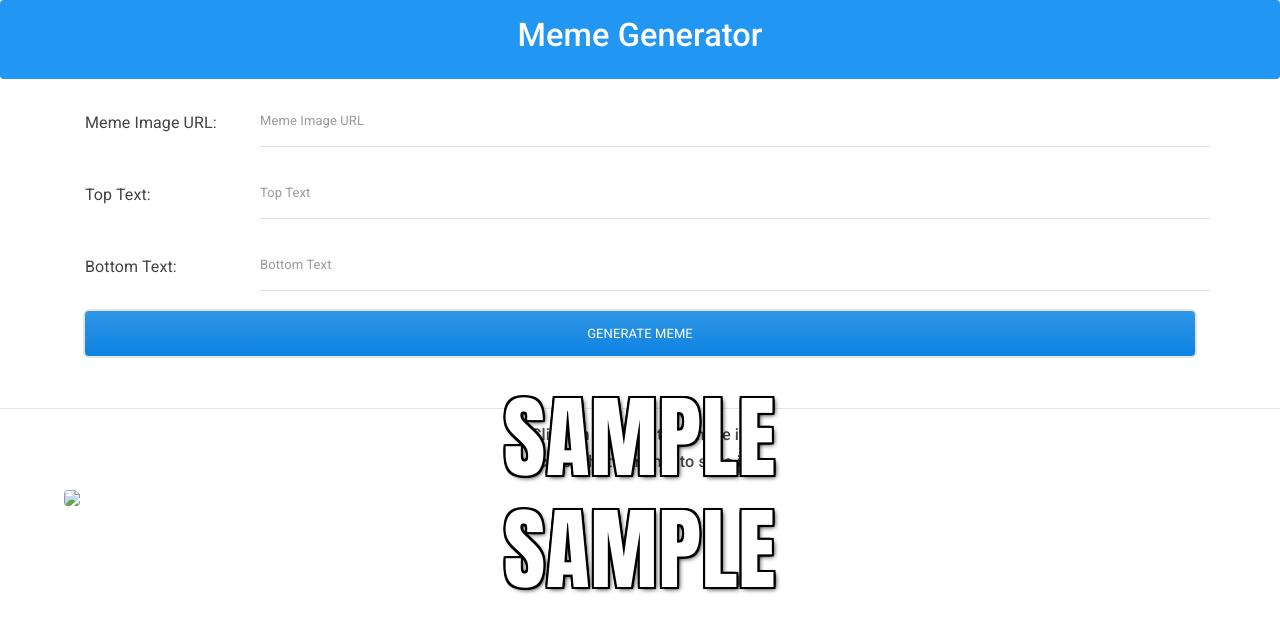
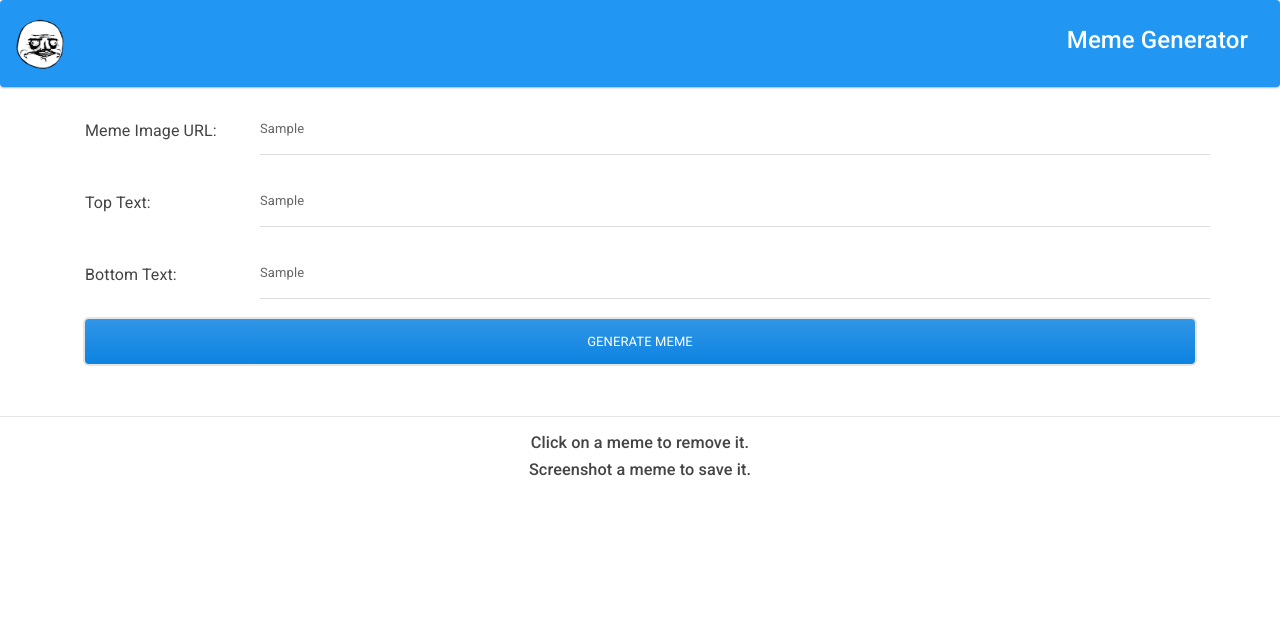
Before and after one commit to SpiffyUrsa/meme_gen, a plain HTML site: page index.html in a window 1280 px wide. Both pictures are taken after typing "Sample", "Sample", "Sample" into the empty fields and a click on the button "GENERATE MEME". Drawn offline with nearby package versions, Linux system fonts and the light colour scheme.

Commit message:
revised header and image check functionality

```diff
--- a/index.html
+++ b/index.html
@@ -11,9 +11,13 @@
 </head>
 <body class="bg-light">
 
-        <header id="header" class="bg-primary py-3 mb-3 container-fluid rounded">
-            <h1 class="text-center text-light">Meme Generator</h1>
+        <header id="header" class="mb-3">
+            <nav class="navbar navbar-dark bg-primary rounded">
+                <a class="navbar-left" href="#"><img src="meme.jpg" alt="me-gusta" id="headerImg"/></a>
+                <h1 class="navbar-brand">Meme Generator</h1>
+            </nav>
         </header>
+
         <section id="gen-fields" class="container">
             <form id="meme-form">
                 <div class="form-group row">
--- a/script.js
+++ b/script.js
@@ -1,13 +1,18 @@
 function handleSubmit (event) {
     event.preventDefault();
+    // Getting the input values of the form fields.
+    let imgUrl = document.getElementById("img-link").value;
+    let topText = document.getElementById("top-text").value;
+    let bottomText = document.getElementById("bottom-text").value;
+    // Checking to see if the input image URL leads to an image.
+    if (!/\.(jpeg|jpg|gif|png|exif|bmp)$/.test(imgUrl)) {
+        alert("Your image URL is not a jpeg, jpg, gif, png, exif, or bmp. Please try again.");
+        return;
+    }
     // Creating the div that holds the newly created meme.
     let newMeme = document.createElement("div");
     newMeme.classList.add("meme");
     newMeme.classList.add("my-3");
-    // Getting the input values of the form fields.
-    let imgUrl = document.getElementById("img-link").value;
-    let topText = document.getElementById("top-text").value;
-    let bottomText = document.getElementById("bottom-text").value;
     // Creating the top text element and adding the input top text.
     let top = document.createElement("h1");
     top.classList.add("topText");
--- a/style.css
+++ b/style.css
@@ -1,3 +1,8 @@
+#headerImg {
+    height: 50px;
+    width: auto;
+}
+
 .meme {
     position: relative;
     width: 90%;
```
